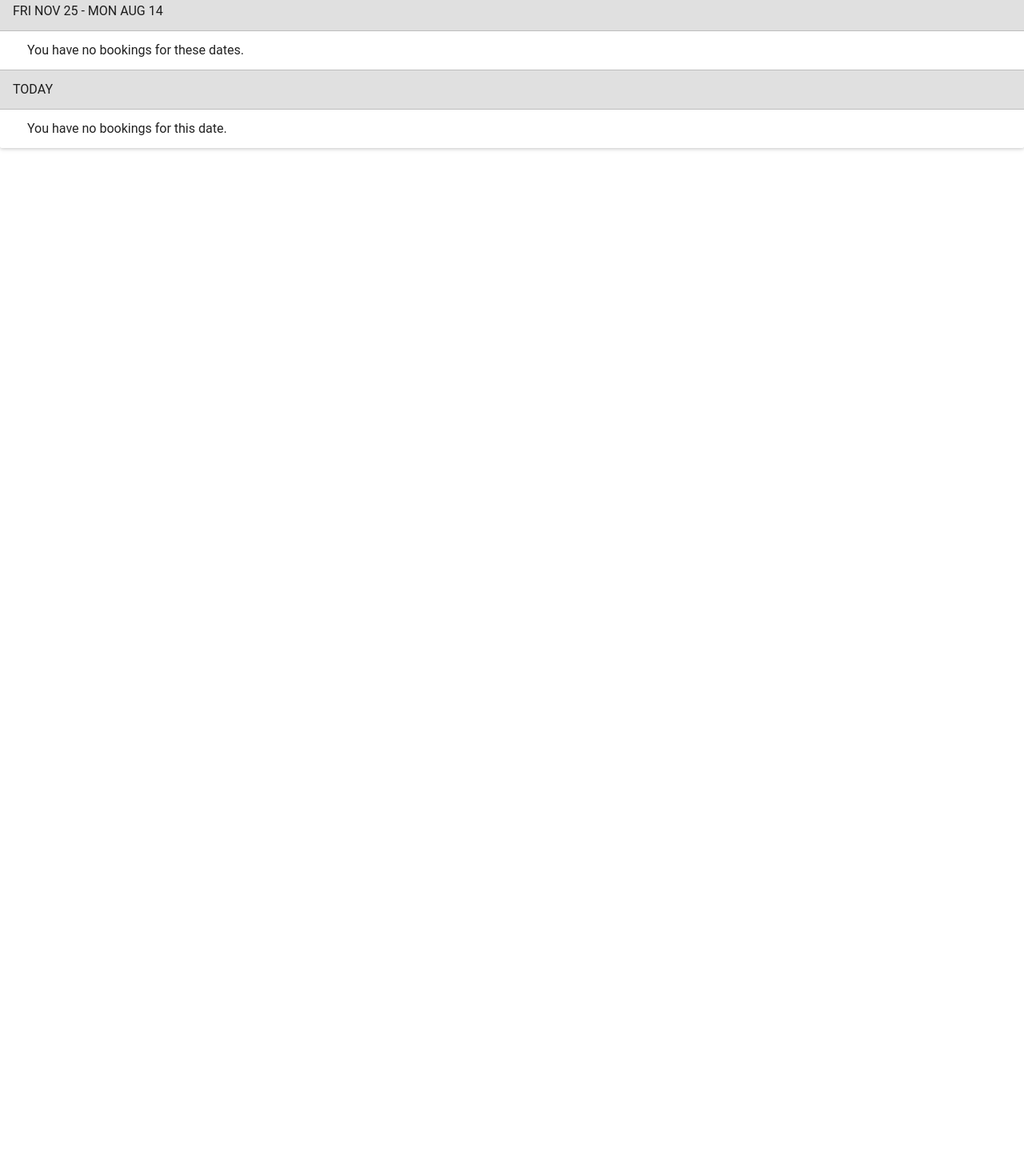
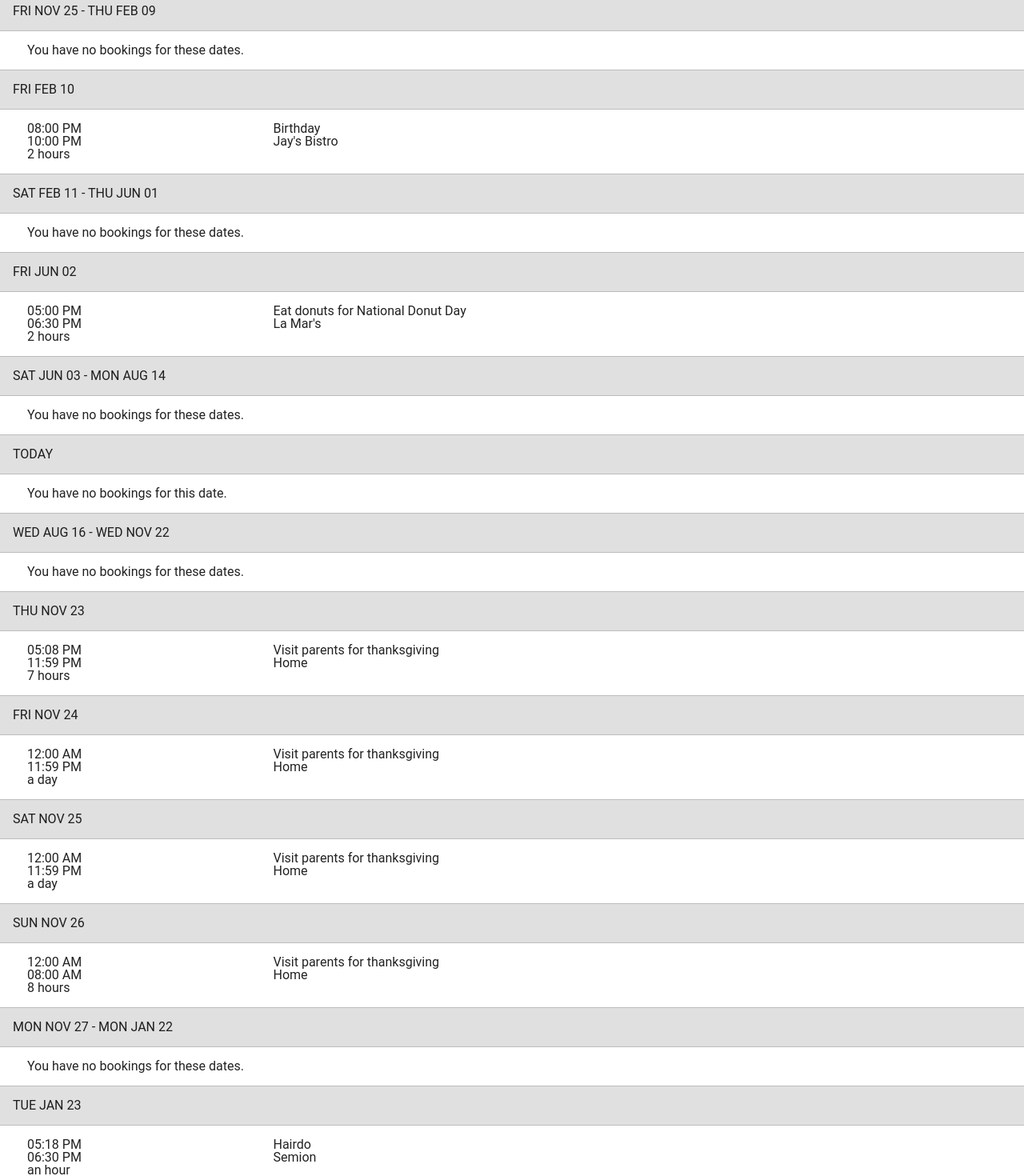
Before and after one commit to benjaminketron/fuzzy-funicular, a React (Create React App) app: page / in a window 1280 px wide. Shown: the part 940-2410 px from the top of the page at 80% size. Before the commit the page ends 1161 px from the top, so only its background shows below. Built offline with nearby package versions, Linux system fonts and the light colour scheme; some icons are missing; what react-tap-event-plugin would draw is missing.

Commit message:
parting thoughts

```diff
--- a/src/bookings.json
+++ b/src/bookings.json
@@ -41,6 +41,48 @@
             "roomName": "Conference Room 1",
             "start": "2016-11-24T00:00:00.000Z",
             "end": "2016-11-24T23:59:59.999Z"
+        },
+        {
+            "id": 6,
+            "eventName": "Birthday",
+            "roomName": "Jay's Bistro",
+            "start": "2017-02-10T20:00:00.000Z",
+            "end": "2017-02-10T22:00:00.000Z"
+        },
+        {
+            "id": 7,
+            "eventName": "Eat donuts for National Donut Day",
+            "roomName": "La Mar's",
+            "start": "2017-06-02T17:00:00.000Z",
+            "end": "2017-06-02T18:30:00.000Z"
+        },
+        {
+            "id": 8,
+            "eventName": "Eat donuts for National Donut Day",
+            "roomName": "La Mar's",
+            "start": "2018-06-01T17:00:00.000Z",
+            "end": "2018-06-01T18:30:00.000Z"
+        },
+        {
+            "id": 8,
+            "eventName": "Visit parents for thanksgiving",
+            "roomName": "Home",
+            "start": "2017-11-23T17:08:00.000Z",
+            "end": "2017-11-26T08:00:00.000Z"
+        },
+        {
+            "id": 9,
+            "eventName": "Hairdo",
+            "roomName": "Semion",
+            "start": "2018-01-23T17:18:00.000Z",
+            "end": "2018-01-23T18:30:00.000Z"
+        },
+        {
+            "id": 10,
+            "eventName": "Borromeo String Quartet",
+            "roomName": "Lincoln Center",
+            "start": "2018-03-24T01:30:00.000Z",
+            "end": "2018-03-24T03:30:00.000Z"
         }
     ]
 }
--- a/src/index.js
+++ b/src/index.js
@@ -35,6 +35,16 @@ const store = createStore(reducer, {
 
 store.dispatch(actions.initializeBookings(bookings.bookings))
 
+// subscribe to state changes so we can look for focused elements to scroll to
+store.subscribe(() => {
+  //let state = store.getState();
+  // perhaps we could set focus class on focused elements
+  // then here we can search for the first element with focus for a class name
+  // determine the offset top
+  // and scrollTo offsetTop + 50 in order to put it at the top of the app
+
+})
+
 // update today every minute
 setInterval(() => {
   store.dispatch(actions.setToday(new Date))
--- a/src/reducers/addBooking.js
+++ b/src/reducers/addBooking.js
@@ -1,5 +1,4 @@
 import * as actionTypes from '../actions/indexActionTypes'
-import { List, Map } from 'immutable'
 
 // considered a combine reducer but when adding bookings it is necesary to know about bookings when
 // calculating the next state for days. it seems moving other parts of the state with a sub reducer is considered
```
